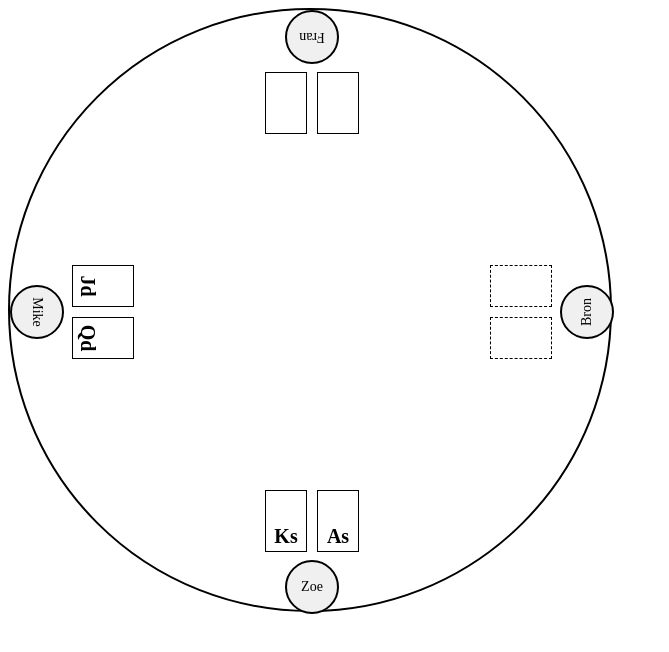
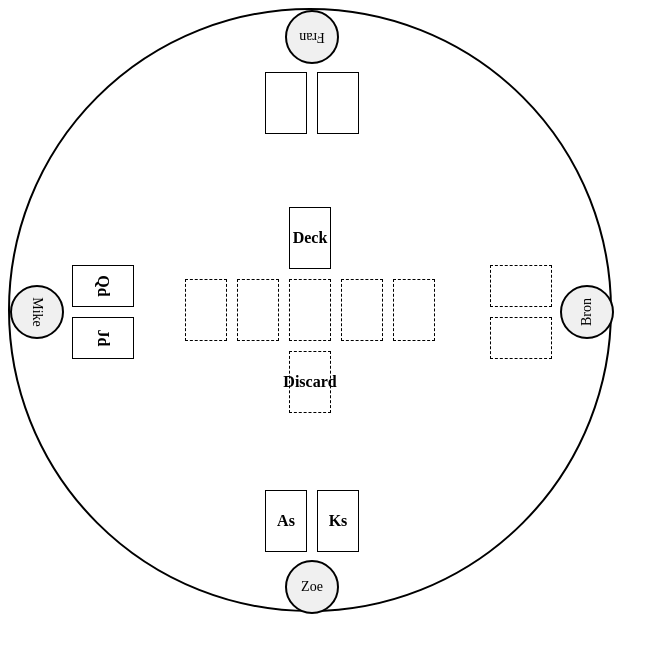
Before and after one commit to zoet24/poker-poker-poker, a plain HTML site: page index.html in a window 1280 px wide. Shown: the whole page, without its empty margins (0-669 px from the left). Drawn offline with Linux system fonts and the light colour scheme.

Commit message:
Streamline init code

```diff
--- a/index.html
+++ b/index.html
@@ -7,7 +7,23 @@
   <link rel="stylesheet" href="styles.css">
 </head>
 <body>
-  <div class="table" id="table"></div>
+  <div class="table" id="table">
+    <div class="cards-community">
+        <div class="card" id="deck">
+            Deck
+        </div>
+        <div style="display: flex;">
+            <div class="card card-outline" id="community-card-flop1"></div>
+            <div class="card card-outline" id="community-card-flop2"></div>
+            <div class="card card-outline" id="community-card-flop3"></div>
+            <div class="card card-outline" id="community-card-turn"></div>
+            <div class="card card-outline" id="community-card-river"></div>
+        </div>
+        <div class="card card-outline" id="discard">
+            Discard
+        </div>
+    </div>
+  </div>
   <script src="js/users.js" type="module"></script>
   <script src="js/init.js" type="module"></script>
 </body>
--- a/js/init.js
+++ b/js/init.js
@@ -3,72 +3,68 @@ import { users } from "./users.js";
 // Create table and player elements
 const table = document.getElementById("table");
 
+// Calculate table dimensions
+const tableWidth = table.offsetWidth;
+const tableHeight = table.offsetHeight;
+
 // Create player elements
 users.forEach((user, index) => {
+  // Create player element
   const player = document.createElement("div");
   player.classList.add("player");
-  player.innerHTML = `<div class="player-circle">${user.name}</div>`;
 
-  // Create card spaces
-  const cardSpace1 = document.createElement("div");
-  cardSpace1.classList.add("card-space");
-  cardSpace1.style.left = "30px";
-  cardSpace1.style.bottom = "60px";
+  // Create player circle element
+  const playerCircle = document.createElement("div");
+  playerCircle.classList.add("player-circle");
+  playerCircle.textContent = user.name;
+  player.appendChild(playerCircle);
 
-  const cardSpace2 = document.createElement("div");
-  cardSpace2.classList.add("card-space");
-  cardSpace2.style.right = "30px";
-  cardSpace2.style.bottom = "60px";
+  // Create players' cards
+  const cardsPlayer = document.createElement("div");
+  cardsPlayer.classList.add("cards-player");
 
-  player.appendChild(cardSpace1);
-  player.appendChild(cardSpace2);
+  // Create card elements
+  const [card1, card2] = Array.from({ length: 2 }, () => {
+    const card = document.createElement("div");
+    card.classList.add("card");
+    if (user.hand.length === 0) {
+      card.classList.add("card-outline");
+    }
+    return card;
+  });
+
+  if (user.showCards) {
+    user.hand.forEach((card, i) => {
+      const cardElement = document.createElement("div");
+      cardElement.textContent = card;
+      if (i === 0) {
+        card1.appendChild(cardElement);
+      } else {
+        card2.appendChild(cardElement);
+      }
+    });
+  }
+
+  cardsPlayer.appendChild(card1);
+  cardsPlayer.appendChild(card2);
+  player.appendChild(cardsPlayer);
 
   // Add player to table
   table.appendChild(player);
 
-  // Update card spaces based on user's hand
-  if (user.hand.length > 0) {
-    if (user.showCards) {
-      user.hand.forEach((card, i) => {
-        const cardElement = document.createElement("div");
-        cardElement.classList.add("card");
-        cardElement.textContent = card;
-        if (i === 0) {
-          cardSpace1.appendChild(cardElement);
-        } else {
-          cardSpace2.appendChild(cardElement);
-        }
-      });
-    } else {
-      const hiddenCard1 = document.createElement("div");
-      hiddenCard1.classList.add("card");
-      hiddenCard1.style.backgroundColor = "#fff";
-      cardSpace1.appendChild(hiddenCard1);
+  // Calculate player position
+  const angle = (360 / users.length) * index + 90;
+  const radians = (angle * Math.PI) / 180;
+  const playerWidth = player.offsetWidth;
+  const playerHeight = player.offsetHeight;
+  const radius =
+    Math.min(tableWidth, tableHeight) / 2 -
+    Math.max(playerWidth, playerHeight) / 2;
 
-      const hiddenCard2 = document.createElement("div");
-      hiddenCard2.classList.add("card");
-      hiddenCard2.style.backgroundColor = "#fff";
-      cardSpace2.appendChild(hiddenCard2);
-    }
-  }
-});
+  const x = Math.cos(radians) * radius + tableWidth / 2 - playerWidth / 2;
+  const y = Math.sin(radians) * radius + tableHeight / 2 - playerHeight / 2;
 
-// Position the players around the table
-const players = document.querySelectorAll(".player");
-const numPlayers = players.length;
-
-players.forEach((player, index) => {
-  const angle = (360 / numPlayers) * index + 90;
-  const radians = (angle * Math.PI) / 180;
-  const radius = table.offsetWidth / 2 - player.offsetWidth / 2;
-
-  const x =
-    Math.cos(radians) * radius + table.offsetWidth / 2 - player.offsetWidth / 2;
-  const y =
-    Math.sin(radians) * radius +
-    table.offsetHeight / 2 -
-    player.offsetHeight / 2;
-
+  // Set player position
   player.style.left = x + "px";
   player.style.top = y + "px";
   player.style.transform = `rotate(${angle - 90}deg)`;
--- a/styles.css
+++ b/styles.css
@@ -22,24 +22,34 @@
   font-size: 14px; /* Adjust font size as needed */
 }
 
-.card-space {
-  position: absolute;
-  width: 40px; /* Width of card space */
-  height: 60px; /* Height of card space */
-  background-color: #fff; /* Default card space background color */
-  border: 1px dashed #000; /* Default card space border */
-}
-
 .card {
-  position: absolute;
-  top: -1px;
-  left: -1px;
   width: 40px; /* Width of card space */
   height: 60px; /* Height of card space */
   background-color: #fff; /* Default card space background color */
   border: 1px solid #000;
-  text-align: center;
-  line-height: 90px;
   font-weight: bold;
-  font-size: 20px;
+  margin: 5px;
+  display: flex;
+  justify-content: center;
+  align-items: center;
 }
+
+.card-outline {
+  border-style: dashed;
+}
+
+.cards-player {
+  display: flex;
+  position: absolute;
+  bottom: 55px;
+}
+
+.cards-community {
+  position: absolute;
+  display: flex;
+  flex-direction: column;
+  align-items: center;
+  transform: translate(-50%, -50%);
+  top: 50%;
+  left: 50%;
+}
```
